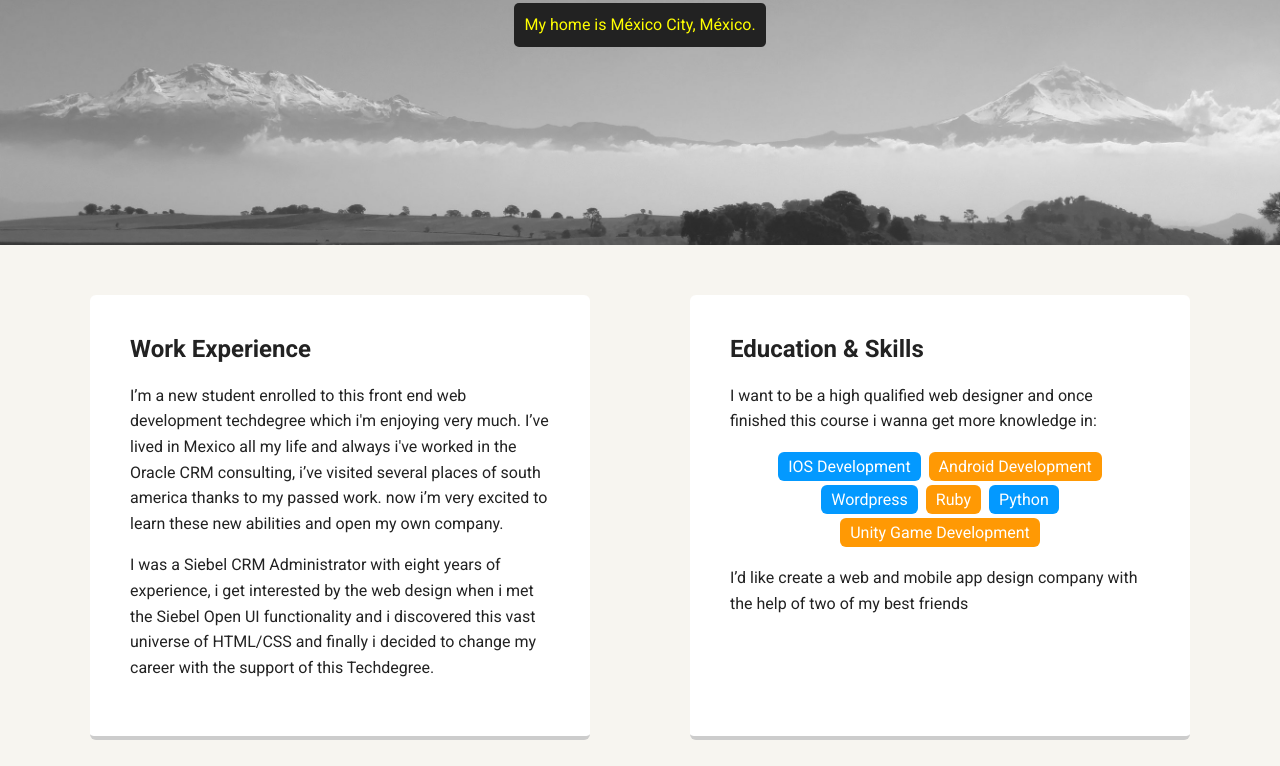
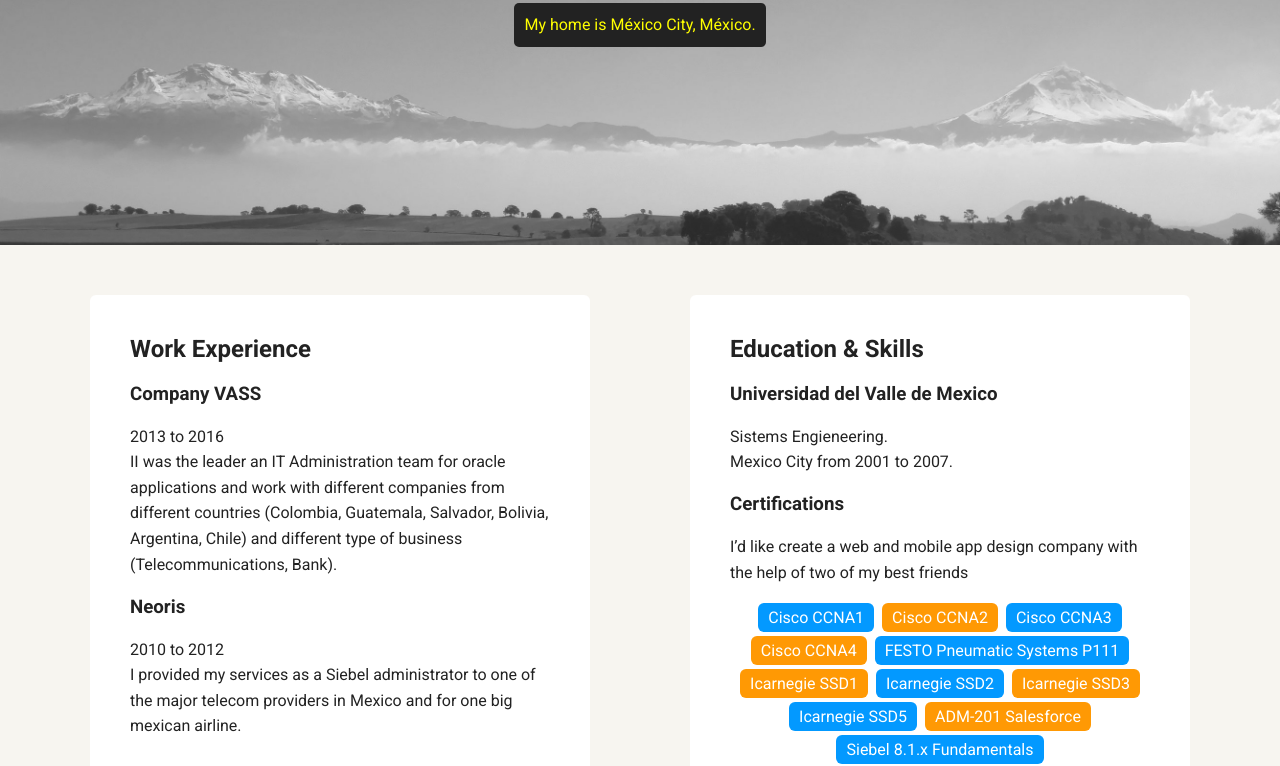
Before and after one commit to isamucool/Project-1, a plain HTML site: page experience.html in a window 1280 px wide. Shown: the part 225-991 px from the top of the page. Drawn offline with Linux system fonts and the light colour scheme; a web font is replaced by a local one.

Commit message:
Adding custom text
Adding experience and skills to experience page

```diff
--- a/experience.html
+++ b/experience.html
@@ -25,25 +25,35 @@
     <main class="flex">
       <div class="card">
         <h2>Work Experience</h2>
-        <p> I’m a new student enrolled to this front end web development techdegree which i'm enjoying very much. I’ve lived in Mexico all my life and always i've worked in the Oracle CRM consulting, i’ve visited several places of south america thanks to my passed work. now i’m very excited to learn these new abilities and open my own company.</p>
-        <p>I was a Siebel CRM Administrator with eight years of experience, i get interested by the web design when i met the Siebel Open UI functionality and i discovered this vast universe of HTML/CSS and finally i decided to change my career  with the support of this Techdegree.</p>
+        <h3>Company VASS</h3>
+        <p>2013 to 2016 <br>
+          II was the leader an IT Administration team for oracle applications and work with different companies from different countries (Colombia, Guatemala, Salvador, Bolivia, Argentina, Chile) and different type of business (Telecommunications, Bank).</p>
+        <h3>Neoris</h3>
+        <p>2010 to 2012 <br>I provided my services as a Siebel administrator to one of the major telecom providers in Mexico and for one big mexican airline. </p>
       </div>
 
       <div class="card">
         <h2>Education & Skills</h2>
-        <p>I want to be a high qualified web designer and once finished this course i wanna get more knowledge in:</p>
+        <h3>Universidad del Valle de Mexico</h3>
+        <p>Sistems Engieneering. <br>
+        Mexico City from 2001 to 2007.</p>
+        <h3>Certifications</h3>
+        <p>I’d like create a web and mobile app design company with the help of two of my best friends </p>
         <ul class="skills">
-          <li>IOS Development</li>
-          <li>Android Development</li>
-          <li>Wordpress</li>
-          <li>Ruby</li>
-          <li>Python</li>
-          <li>Unity Game Development</li>
+          <li>Cisco CCNA1</li>
+          <li>Cisco CCNA2</li>
+          <li>Cisco CCNA3</li>
+          <li>Cisco CCNA4</li>
+          <li>FESTO Pneumatic Systems P111</li>
+          <li>Icarnegie SSD1</li>
+          <li>Icarnegie SSD2</li>
+          <li>Icarnegie SSD3</li>
+          <li>Icarnegie SSD5</li>
+          <li>ADM-201 Salesforce</li>
+          <li>Siebel 8.1.x Fundamentals</li>
         </ul>
-        <p>I’d like create a web and mobile app design company with the help of two of my best friends </p>
+
       </div>
-
-
 
     </main>
     <footer>
```
